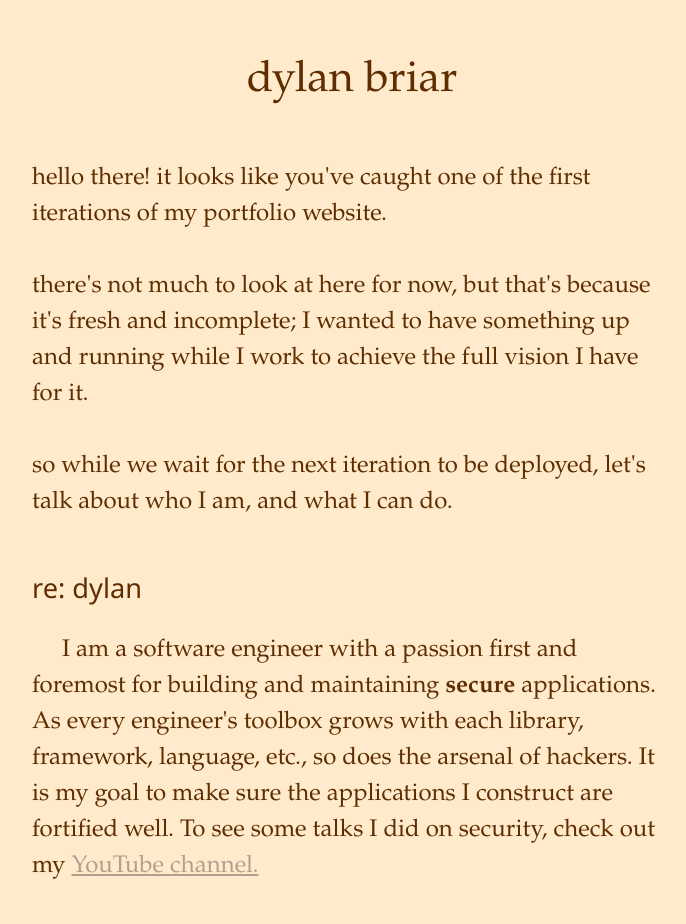
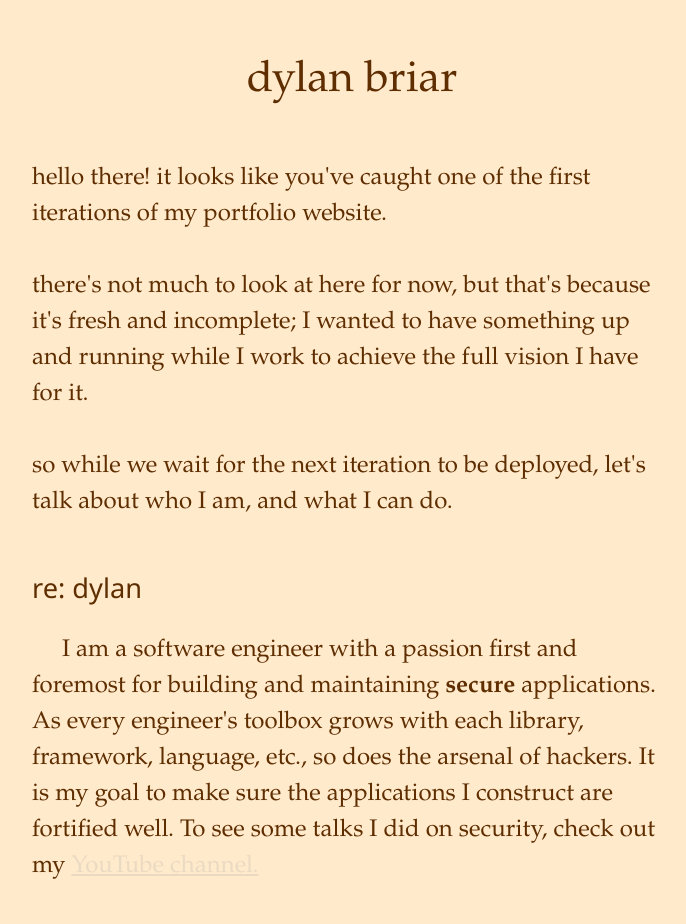
Before and after one commit to dylanbriar/Briar, a Vue app: page / in a window 1280 px wide. Shown: the top 924 px of the page, without its empty margins (288-974 px from the left). Built offline with nearby package versions, Linux system fonts and the light colour scheme.

Commit message:
changed colors to better follow accessibility guidelines

```diff
--- a/src/components/LandingPage.vue
+++ b/src/components/LandingPage.vue
@@ -90,7 +90,7 @@ p {
 }
 
 a {
-  color: rgb(178, 160, 143);
+  color: #EBDAC2;
 }
 
 ul {
```
